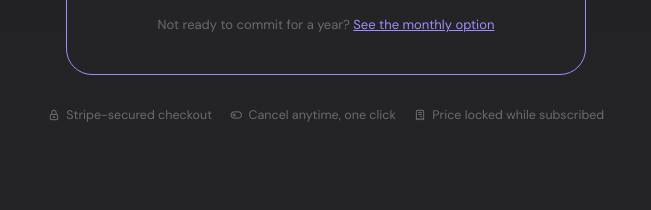
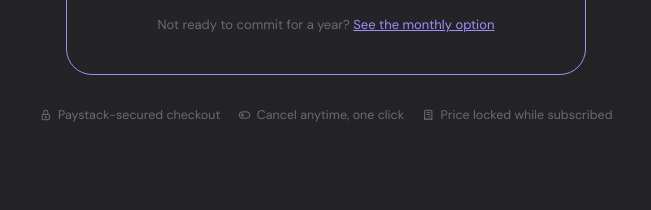
Before and after one commit to 626gl1ch/JOB-FINDER-SALES-FUNNEL, a plain HTML site: page snipe_jobs_sales_funnel.html in a window 1280 px wide. Shown: the part 4950-5160 px from the top of the page, 314-965 px from the left. Drawn offline with nearby package versions, Linux system fonts and the light colour scheme.

Commit message:
fix: rename stripe to paystack in ui

```diff
--- a/snipe_jobs_sales_funnel.html
+++ b/snipe_jobs_sales_funnel.html
@@ -787,7 +787,7 @@ img{max-width:100%;display:block}
     </div>
 
     <div class="offer-trustline reveal">
-      <span><i class="ti ti-lock"></i> Stripe-secured checkout</span>
+      <span><i class="ti ti-lock"></i> Paystack-secured checkout</span>
       <span><i class="ti ti-toggle-left"></i> Cancel anytime, one click</span>
       <span><i class="ti ti-receipt"></i> Price locked while subscribed</span>
     </div>
@@ -905,7 +905,7 @@ function selectFunnelPayment(method) {
 }
 
 /* Small fixed toast for checkout errors — kept low-key since this only
-   shows up when something goes wrong (network error, Stripe down, etc). */
+   shows up when something goes wrong (network error, Paystack down, etc). */
 function fnToast(msg){
   var el = document.getElementById('fnToast');
   if (!el) {
```
